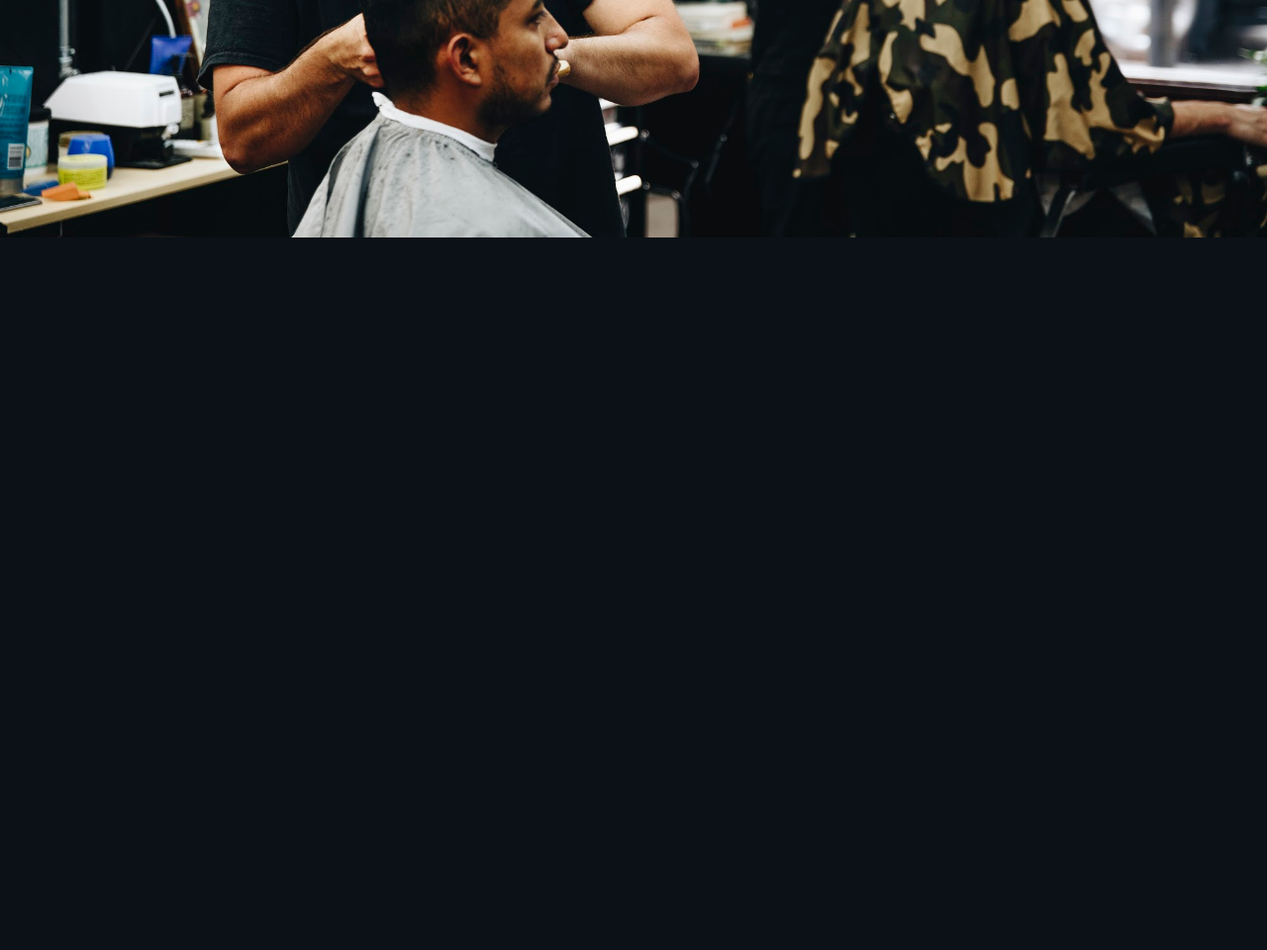
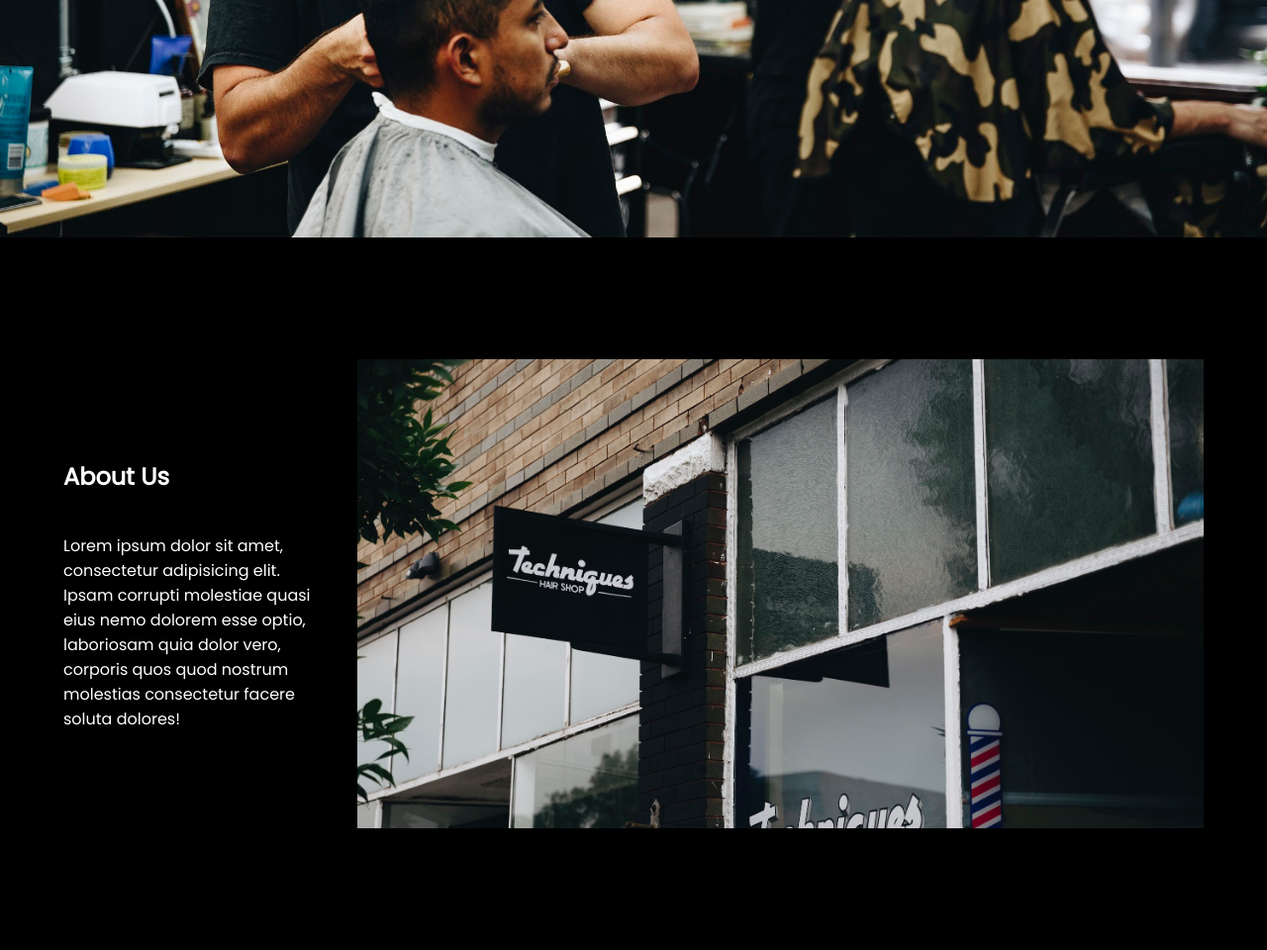
Before and after one commit to vvictorious/barber_shop_website, a PHP site: page / in a window 1280 px wide. Shown: the part 560-1520 px from the top of the page at 99% size. Before the commit the page ends 800 px from the top, so only its background shows below. Run offline with PHP 8.4, Linux system fonts and the light colour scheme.

Commit message:
nav links are successfully navigating to the desired spots without glitches

```diff
--- a/app.js
+++ b/app.js
@@ -1,10 +1,18 @@
 const hamburger = document.querySelector('.hamburger');
 const navLinks = document.querySelector('.nav-links');
 const links = document.querySelectorAll('.nav-links li');
+const aboutBtn =document.querySelector('.about-btn')
 
 hamburger.addEventListener('click', () => {
 	navLinks.classList.toggle('open');
 	links.forEach(link => {
 		link.classList.toggle('fade');
+	});
+});
+
+aboutBtn.addEventListener('click', () =>{
+	navLinks.classList = 'nav-links';
+	links.forEach(link => {
+		link.classList.toggle('fade');
 	})
 })
--- a/index.html
+++ b/index.html
@@ -18,7 +18,7 @@
 		</div>
 		<ul class="nav-links">
 			<h1 class="logo">Techniques</h1>
-			<li><a href="#about">About</a></li>
+			<li><a href="#about" class="about-btn">About</a></li>
 			<li><a href="#services">Services</a></li>
 			<li><a href="#findUs">Find Us</a></li>
 			<li><a href="#gallery">Gallery</a></li>
@@ -26,6 +26,18 @@
 	</nav>
 	<section class="landing-hero"></section>
 
+	<section class="about" id="about">
+		<!-- <h2 class="about-heading-responsive">About Us</h1> -->
+		<div class="about-container">
+			<div class="bio">
+				<h2 class="about-heading">About Us</h1>
+				<p>Lorem ipsum dolor sit amet, consectetur adipisicing elit. Ipsam corrupti molestiae quasi eius nemo dolorem esse optio, laboriosam quia dolor vero, corporis quos quod nostrum molestias consectetur facere soluta dolores!</p>
+			</div>
+			<div class="about-photo">
+			</div>
+		</div>
+	</section>
+
 	<script type="text/javascript" src="app.js"></script>
 </body>
 </html>
--- a/style.css
+++ b/style.css
@@ -13,7 +13,7 @@ body {
 	font-family: 'Poppins', sans-serif;
 }
 
-/*nav stuff starts here */
+/*nav stuff starts here ======================================*/
 
 nav {
 	height: 10vh;
@@ -48,7 +48,7 @@ nav {
 	color: white;
 }
 
-/*hero image for the landing page*/
+/*hero image for the landing page==================================*/
 
 .landing-hero {
 	background-image: url('img/hero.jpeg');
@@ -58,17 +58,60 @@ nav {
 	background-position: 8% 50%;
 }
 
+
+/*This is the start of the about section===========================*/
+
+.about {
+	display: flex;
+	height: 90vh;
+	width: 100%;
+	padding: 5%;
+	background: black;
+}
+
+.about-heading {
+	color: white;
+	margin-bottom: 40px;
+}
+
+.about-container {
+	display: flex;
+	align-content: center;
+}
+
+.bio {
+	width: 30%;
+	color: white;
+	align-self: center;
+}
+
+.bio p {
+
+}
+
+.about-photo {
+	width: 100%;
+	height: 80%;
+	background-image: url('img/shop1.jpeg');
+	background-size: cover;
+	align-self: center;
+	margin-left: 40px;
+}
+
+/*end of the about styles=================*/
+
 @media screen and (max-width: 768px) {
 
 	nav {
 		position: relative;
 		background: black;
+		padding-bottom: 10px;
 	}
 
 	.hamburger {
 		position: absolute;
 		cursor: pointer;
-		z-index: 2;
+		z-index: 6;
 		right: 5%;
 		top: 50%;
 		transform: translate(-5%, -50%);
@@ -89,6 +132,7 @@ nav {
 		clip-path: circle(100px at 90% -30%);
 		-webkit-clip-path: circle(100px at 90% -30%);
 		transition: all 1s ease-out;
+		z-index: 5;
 	}
 
 	.nav-links.open {
@@ -100,7 +144,7 @@ nav {
 		display: block;
 		color: white;
 		position: absolute;
-		z-index: 2;
+		z-index: 6;
 		left: 5%;
 		top: 50%
 		transform: translate(-5%, -50%);
@@ -113,11 +157,12 @@ nav {
 
 	.nav-links li {
 		opacity: 0;
+		font-size: 20px;
 	}
-
+/*	this is for the .logo class that is not being used=============
 	.nav-links li:nth-child(1){
 
-	}
+	}*/
 
 	.nav-links li:nth-child(2){
 		transition: all .5s ease .3s;
```
